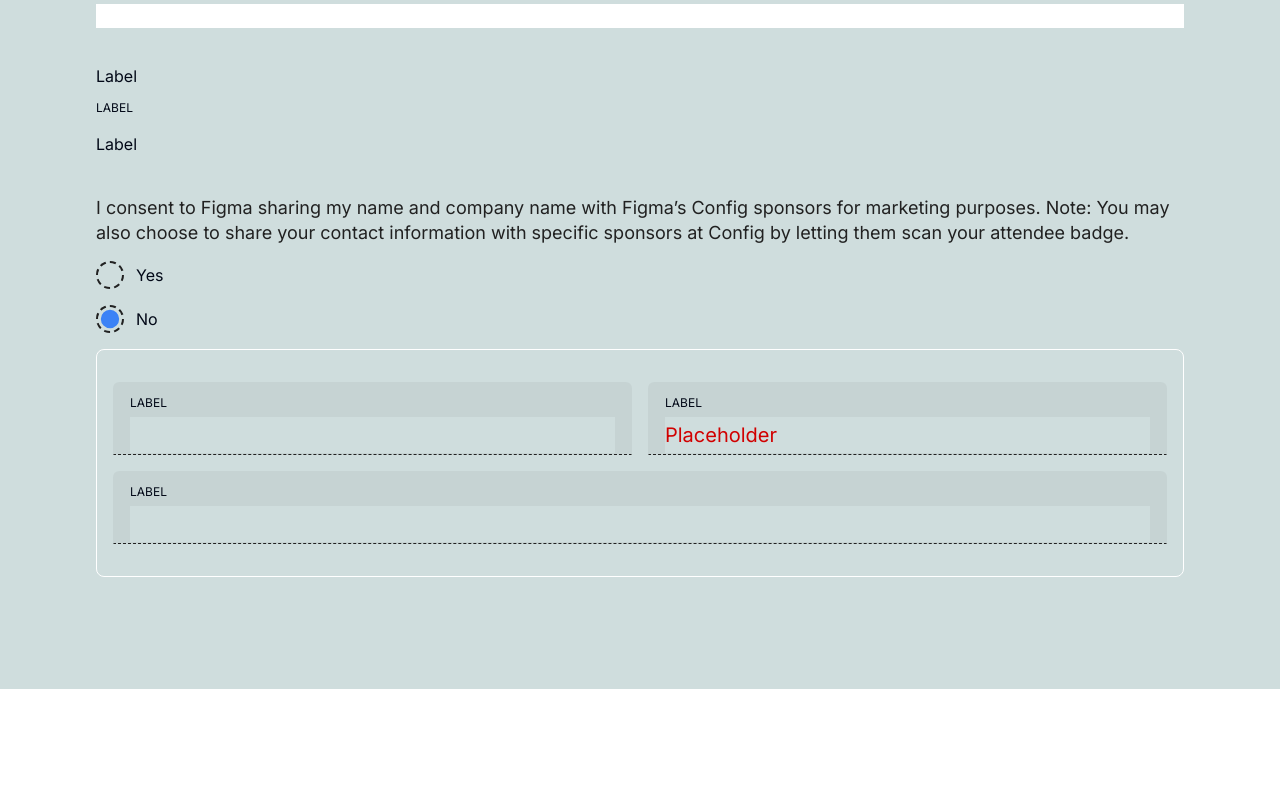
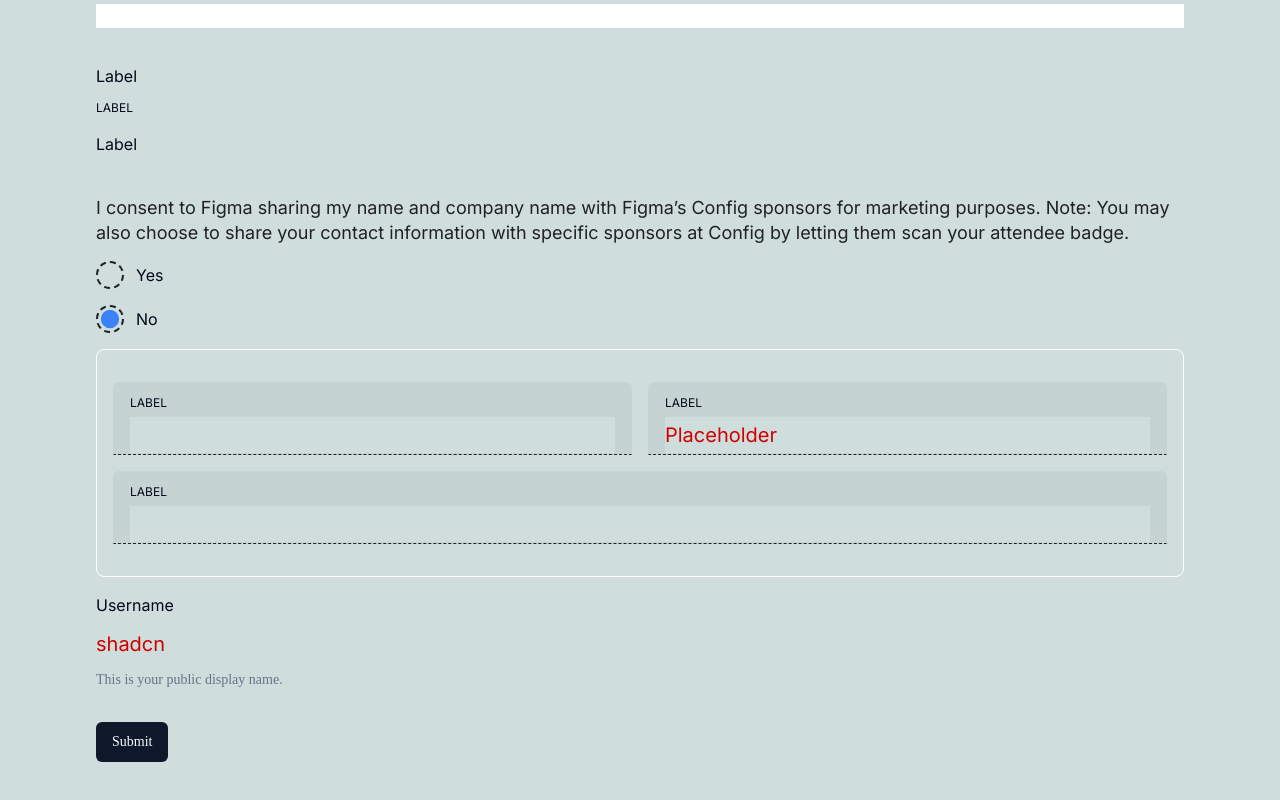
Before and after one commit to rttnbrgr/formkit, a Next.js app: page / in a window 1280 px wide. Shown: the part 555-1355 px from the top of the page. Before the commit the page ends 1244 px from the top, so only its background shows below. Built offline with nearby package versions, Linux system fonts and the light colour scheme.

Commit message:
initial form build

```diff
--- a/src/app/page.tsx
+++ b/src/app/page.tsx
@@ -3,6 +3,7 @@
 import { Label, LabelWrap } from "@/components/ui/label";
 import { RadioGroup, RadioGroupItem } from "@/components/ui/radio-group";
 import { WrappedInput } from "@/components/ui/input";
+import { ProfileForm } from "@/components/form-demo";
 
 export default function Home() {
   return (
@@ -67,6 +68,7 @@
           <WrappedInput />
         </div>
       </div>
+      <ProfileForm />
     </main>
   );
 }
--- /dev/null
+++ b/src/components/form-demo.tsx
@@ -0,0 +1,64 @@
+"use client";
+
+import { zodResolver } from "@hookform/resolvers/zod";
+import { useForm } from "react-hook-form";
+import { z } from "zod";
+
+import { Button } from "@/components/ui/button";
+import {
+  Form,
+  FormControl,
+  FormDescription,
+  FormField,
+  FormItem,
+  FormLabel,
+  FormMessage,
+} from "@/components/ui/form";
+import { Input } from "@/components/ui/input";
+
+const formSchema = z.object({
+  username: z.string().min(2, {
+    message: "Username must be at least 2 characters.",
+  }),
+});
+
+export function ProfileForm() {
+  // 1. Define your form.
+  const form = useForm<z.infer<typeof formSchema>>({
+    resolver: zodResolver(formSchema),
+    defaultValues: {
+      username: "",
+    },
+  });
+
+  // 2. Define a submit handler.
+  function onSubmit(values: z.infer<typeof formSchema>) {
+    // Do something with the form values.
+    // ✅ This will be type-safe and validated.
+    console.log(values);
+  }
+
+  return (
+    <Form {...form}>
+      <form onSubmit={form.handleSubmit(onSubmit)} className="space-y-8">
+        <FormField
+          control={form.control}
+          name="username"
+          render={({ field }) => (
+            <FormItem>
+              <FormLabel>Username</FormLabel>
+              <FormControl>
+                <Input placeholder="shadcn" {...field} />
+              </FormControl>
+              <FormDescription>
+                This is your public display name.
+              </FormDescription>
+              <FormMessage />
+            </FormItem>
+          )}
+        />
+        <Button type="submit">Submit</Button>
+      </form>
+    </Form>
+  );
+}
```
